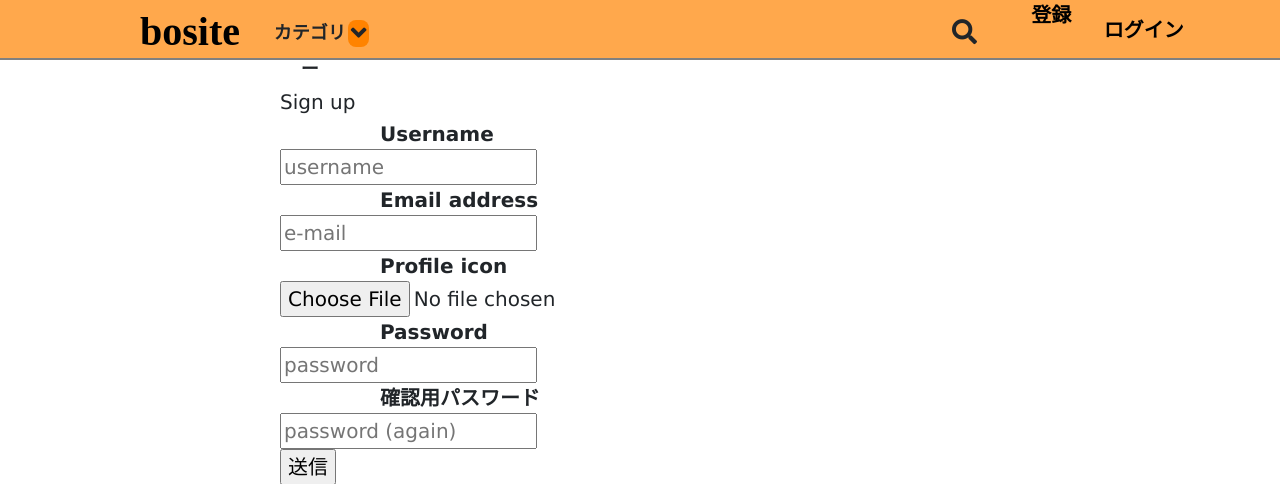
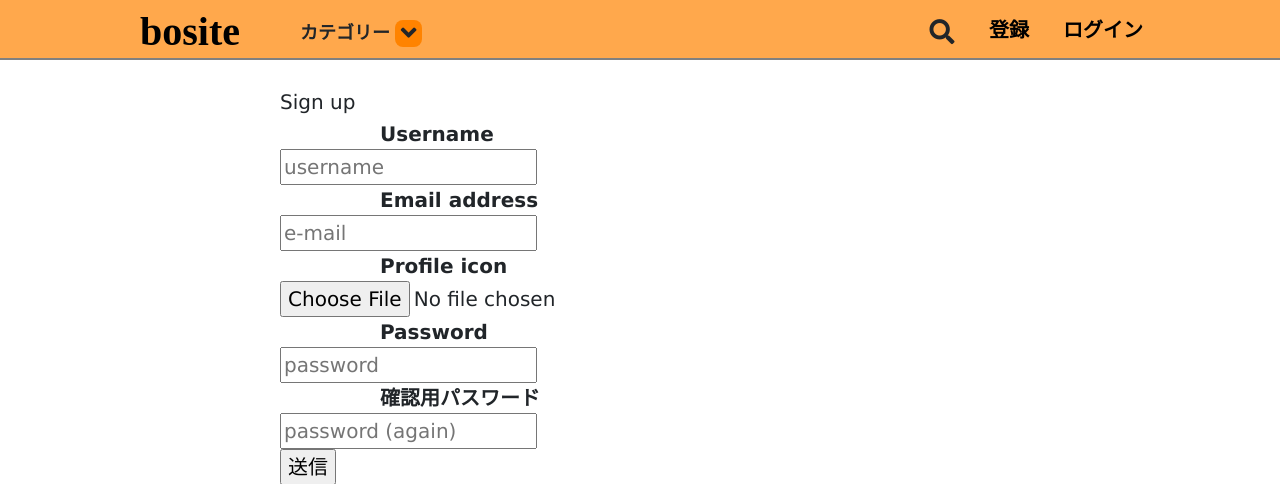
Before and after one commit to StudioAquatan/Calamitect, a Django app: page /user/new/ in a window 1280 px wide. Shown: the top 484 px of the page. Run offline with Django 3.2, Linux system fonts and the light colour scheme; some libraries are stand-ins or nearby versions.

Commit message:
headerの微妙な位置ずれを修正

```diff
--- a/src/static/css/base.css
+++ b/src/static/css/base.css
@@ -47,17 +47,25 @@ header {
 a {
     color: black;
 }
-.title, .header-category-text .signin, .login, .logout, .post {
+.title, .header-category-text .signin, .login, .username, .post {
     box-sizing: border-box;
     height: 100%;
     line-height: 3;
 }
-.signin, .login, .post {
+.post {
     cursor: pointer;
     flex-basis: 120px;
 }
-.logout{
-    flex-basis: 120px;
+.signin, .login{
+    cursor: pointer;
+    flex-basis: 94px;
+    line-height: 3;
+}
+.username{
+    flex-basis: 143px;
+    box-sizing: border-box;
+    padding-left: 32px;
+    margin-right: 10px;
 }
 .header-category-text{
     flex-basis: 100px;
@@ -67,7 +75,7 @@ a {
     margin-top: 15px;
 }
 .title {
-    flex-basis: 220px;
+    flex-basis: 205px;
     text-align: left;
     line-height: 1.6;
     box-sizing: border-box;
@@ -80,8 +88,11 @@ a {
     font-weight: bold;
 }
 
-.navi-button, .search,.signin, .login, .logout, .post {
+.navi-button, .search,.signin, .login, .post {
     text-align: center;
+}
+.username{
+    text-align: right;
 }
 .post{
     flex-basis: 27px;
@@ -108,7 +119,6 @@ a {
     border-radius: 10px;
     margin-top: 16px;
     padding-top: 3px;
-    margin-right: 25px;
     transition-property: all;
     transition-duration:  200ms;
 }
@@ -122,7 +132,7 @@ a {
     font-size: 2.5rem;
     text-align: center;
     margin-top: 20px;
-    margin-right: 580px;
+    margin-right: 500px;
     background-color: rgba(255,131,0,1);
     border-radius: 8px;
     transition-property: all;
@@ -134,7 +144,7 @@ a {
 
 .header-category {
     position: absolute;
-    left: 170px;
+    left: 200px;
     top: 55px;
     text-align: left;
     font-size: 0px;
--- a/src/templates/accounts/base_userpage.html
+++ b/src/templates/accounts/base_userpage.html
@@ -24,7 +24,7 @@
 
             <i id="search_btn" class="search fas fa-search"></i>
             {% if user.is_authenticated %}
-            <div class="logout">
+            <div class="username">
                 <a href="{% url 'boards:userpage'  user_id %}">{{ user.username }}</a>
             </div>
             <i id="my_menu_btn" class="post fa fa-angle-down"></i>
--- a/src/templates/base.html
+++ b/src/templates/base.html
@@ -26,7 +26,7 @@
 
         <i id="search_btn" class="search fas fa-search"></i>
         {% if user.is_authenticated %}
-            <div class="logout">
+            <div class="username">
                 <a href="{% url 'boards:userpage' user_id %}">{{ user.username }}</a>
             </div>
             <div id="my_menu_btn" class="post"><i class="fa fa-angle-down"></i></div>
```
